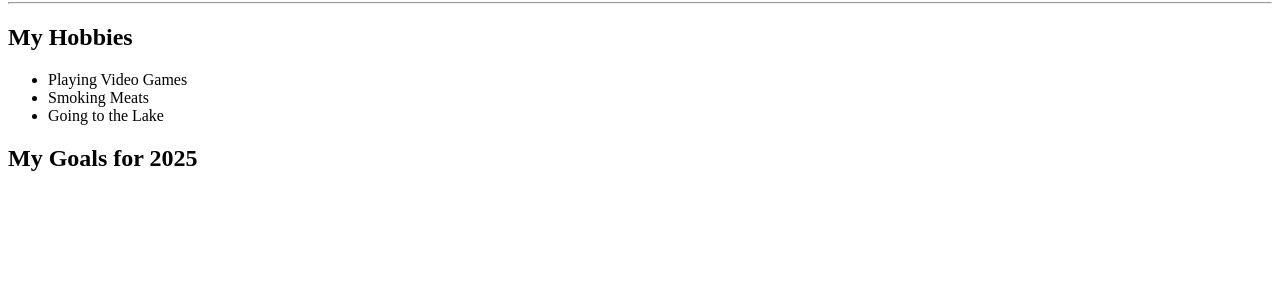
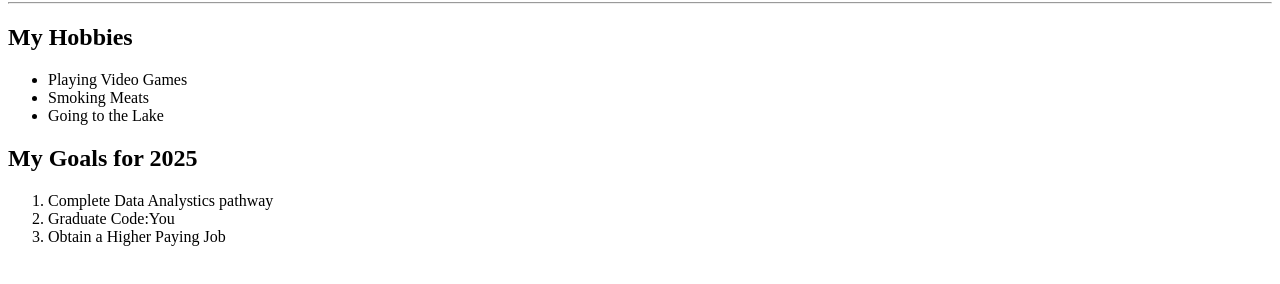
Before and after one commit to JonChadwell/AboutMe, a plain HTML site: page index.html in a window 1280 px wide. Shown: the part 78-362 px from the top of the page. Drawn offline with Linux system fonts and the light colour scheme.

Commit message:
Created an ordered list and added 3 goals for 2025

```diff
--- a/index.html
+++ b/index.html
@@ -13,5 +13,10 @@
     <li>Going to the Lake</li>
 </ul>
 <h2> My Goals for 2025</h2>
+<ol>
+    <li>Complete Data Analystics pathway</li>
+    <li>Graduate Code:You </li>
+    <li>Obtain a Higher Paying Job</li>
+</ol>
     </body>
 </html>
```
